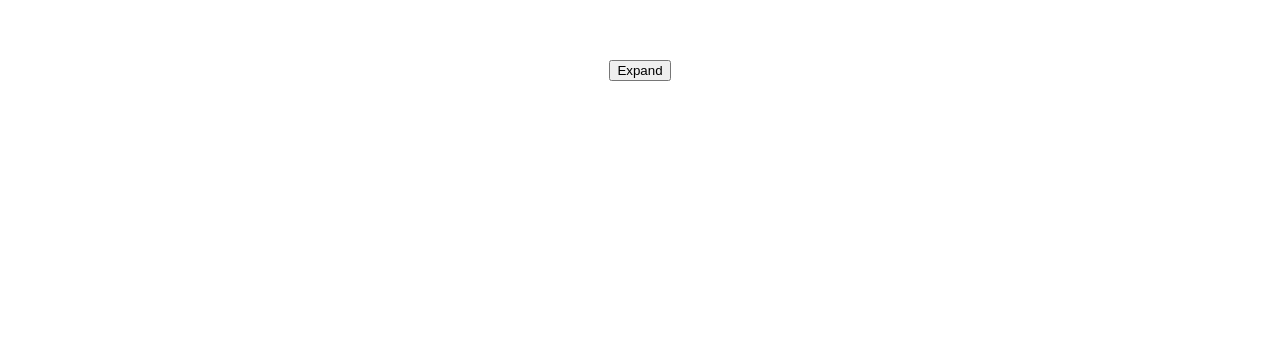
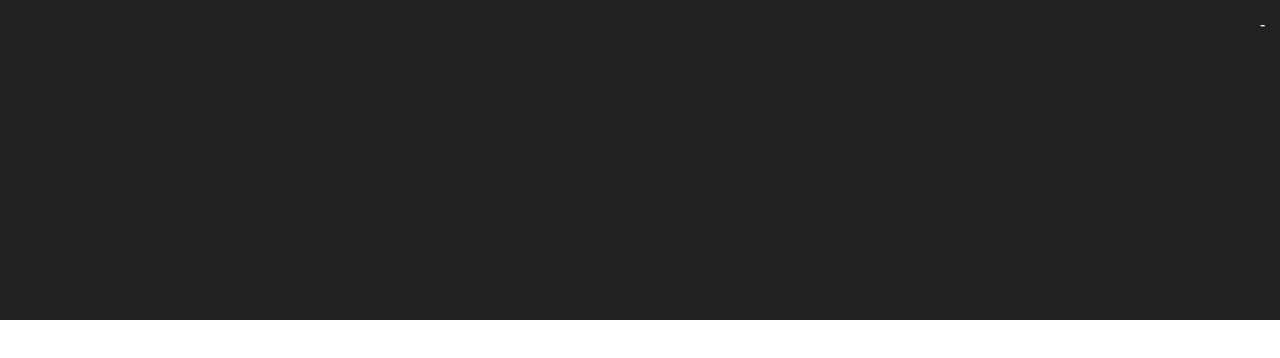
Before and after one commit to TokyoTG/dynamic-component, a Vue app: page / in a window 1280 px wide. Shown: the top 358 px of the page. Built offline with nearby package versions, Linux system fonts and the light colour scheme.

Commit message:
second commit

```diff
--- a/public/index.html
+++ b/public/index.html
@@ -4,6 +4,7 @@
     <meta charset="utf-8">
     <meta http-equiv="X-UA-Compatible" content="IE=edge">
     <meta name="viewport" content="width=device-width,initial-scale=1.0">
+    <link href="https://fonts.googleapis.com/css2?family=Roboto:wght@300;400&display=swap" rel="stylesheet">
     <link rel="icon" href="<%= BASE_URL %>favicon.ico">
     <title><%= htmlWebpackPlugin.options.title %></title>
   </head>
--- a/src/App.vue
+++ b/src/App.vue
@@ -1,27 +1,35 @@
 <template>
   <div id="app">
-    <dynamic-component/>
+    <dynamic-component
+
+    >
+    </dynamic-component>
   </div>
 </template>
 
 <script>
-import dynamicComponent from './components/dynamic-component.vue'
-
+import dynamicComponent from './components/dynamic-component.vue';
 export default {
   name: 'App',
   components: {
     dynamicComponent
+  },
+  data(){
+    return{
+      // size:'large'
+    }
   }
 }
 </script>
 
 <style>
-#app {
-  font-family: Avenir, Helvetica, Arial, sans-serif;
-  -webkit-font-smoothing: antialiased;
-  -moz-osx-font-smoothing: grayscale;
-  text-align: center;
-  color: #2c3e50;
-  margin-top: 60px;
+
+*{
+    box-sizing: border-box;
+    font-family: 'Roboto', sans-serif;
+    padding: 0;
+    margin: 0;
+    color: white;
 }
+
 </style>
--- a/src/assets/style.css
+++ b/src/assets/style.css
@@ -7,7 +7,7 @@
 }
 
 
-nav{
+#dynamic{
     background: #212121;
     margin-bottom: 10px;
 }
--- a/src/components/dynamic-component.vue
+++ b/src/components/dynamic-component.vue
@@ -1,10 +1,13 @@
 <template>
-    <div :class="[expanded ? 'expanded' : 'closed']">
-        <slot></slot>
-    <button id="ex-btn" @click="expandComponent">Expand</button>
-    <button id="cl-btn" @click="closeComponent">Close</button>
+    <div id="dynamic"
+    :class="[expanded ? 'expanded' : 'closed', size == 'small' ? 'small' : '',size == 'medium' ? 'medium' : '',size == 'large' ? 'large' : '' ]"
+    >
+    <slot></slot>
+    <span id="ex-btn" @click="expandComponent">+</span>
+    <span id="cl-btn" @click="closeComponent">-</span>
     </div>
 </template>
+
 <script>
 export default {
     name:"dynamicComponent",
@@ -21,14 +24,14 @@ export default {
       },
       size:{
         type:String,
-          default: "400px"
+          default: "small"
       }
   },
   methods: {
     expandComponent(){
         let exbtn = document.getElementById("ex-btn")
         let clbtn = document.getElementById("cl-btn");
-                this.expanded = true;
+              this.expanded = true;
                 exbtn.style.display = "none";
                 clbtn.style.display = "unset";
     },
@@ -45,8 +48,35 @@ export default {
 </script>
 
 <style lang="css" scoped>
-    #cl-btn{
+  #cl-btn{
     display: none;
+}
+#cl-btn,#ex-btn{
+  position: absolute;
+  top: 5px;
+  right: 5px;
+  display: inline-block;
+  padding: 10px;
+  text-align: center;
+  font-size: 1.1em;
+  border-radius: 10px;
+  background: #212121;
+  color: white;
+  cursor: pointer;
+}
+#dynamic.expanded{
+  min-width: 100%;
+  min-height: 100vh;
+}
+
+#dynamic.small{
+    min-width: 20%;
+  min-height: 40vh;
+}
+
+#dynamic{
+    background: #212121;
+    position: relative;
 }
 
 </style>
```
Also changed, not shown: 1 other file (tests, documents, lock files or other folders).
